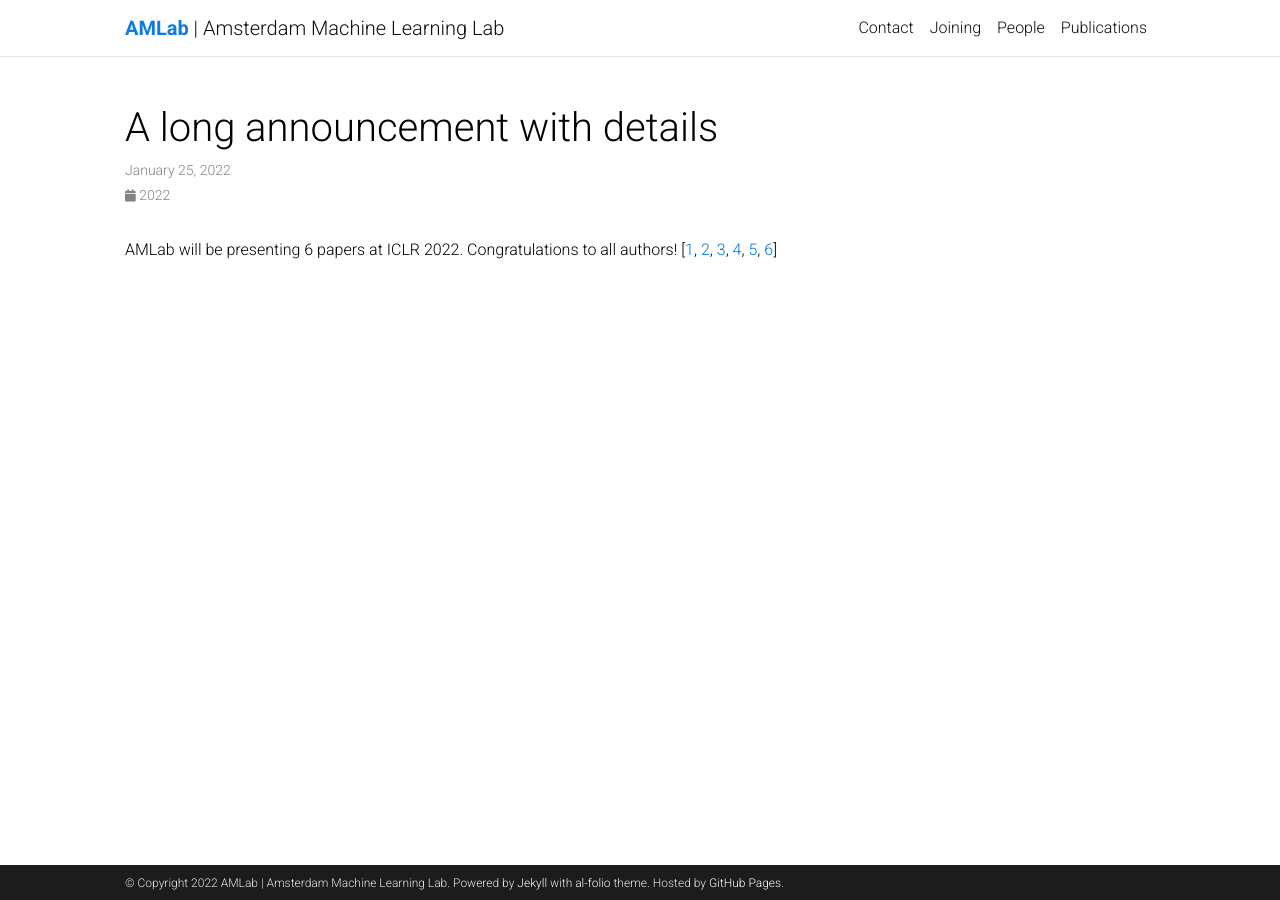
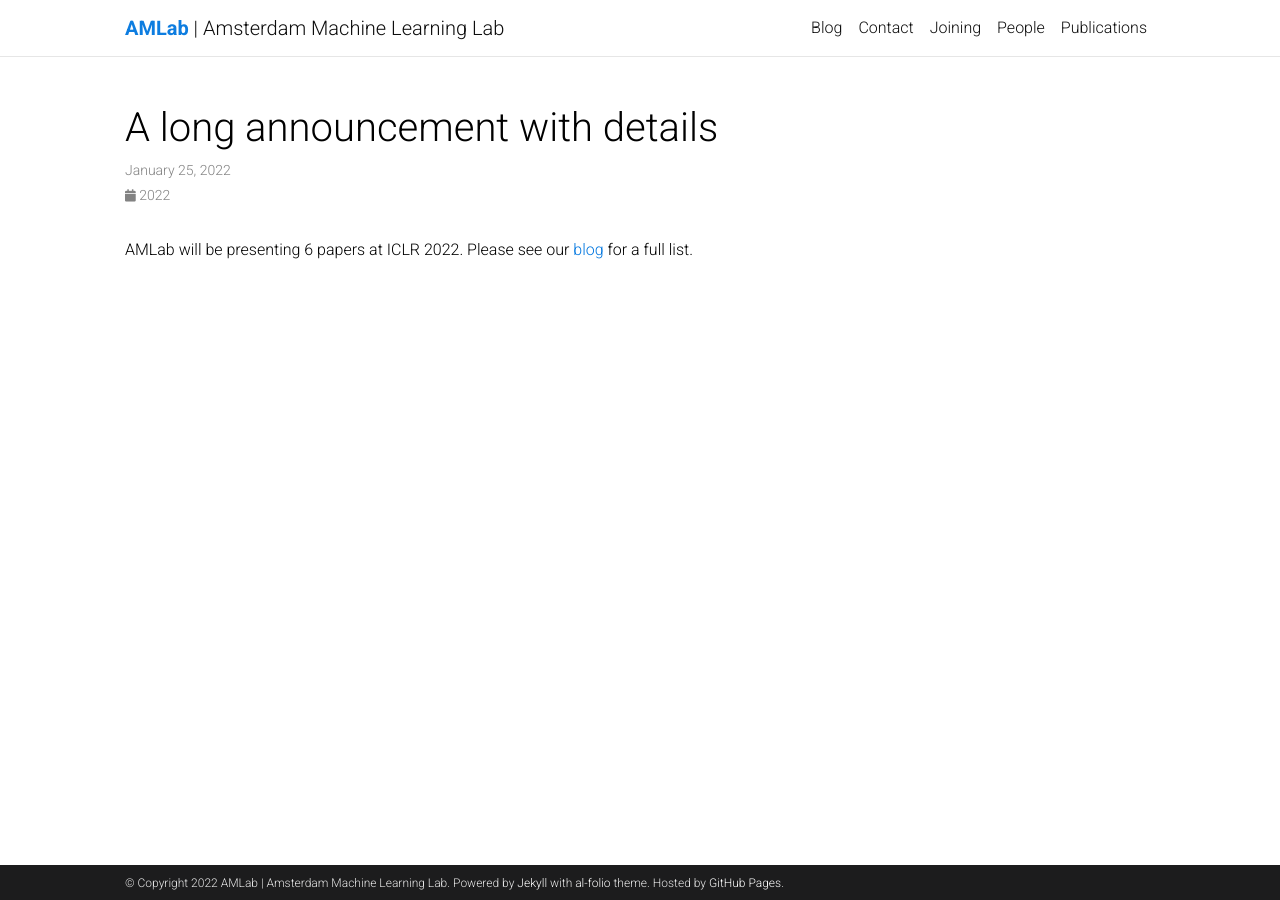
Before and after one commit to AMLab-Amsterdam/AMLab-Amsterdam.github.io, a Jekyll site: the page built from _news/220125_iclr.md, in a window 1280 px wide. Built offline with Jekyll 4.4.1, drawn with Linux system fonts in a browser that asks for light colours; comment, search, counter and statistics services are not loaded; a style sheet for code colours, icons or effects is not loaded.

Commit message:
enabled blog, added post for ICLR

```diff
--- a/_config.yml
+++ b/_config.yml
@@ -83,13 +83,13 @@
 # Blog
 # -----------------------------------------------------------------------------
 
-# blog_name: al-folio  # your blog must have a name for it to show up in the nav bar
-# blog_description: a simple whitespace theme for academics
-# permalink: /blog/:year/:title/
+blog_name: Blog  # your blog must have a name for it to show up in the nav bar
+blog_description: Amsterdam Machine Learning Lab, Informatics Institute, University of Amsterdam
+permalink: /blog/:year/:title/
 
-# # Pagination
-# pagination:
-#   enabled: true
+# Pagination
+pagination:
+  enabled: true
 
 # # Comments
 # disqus_shortname: al-folio # put your disqus shortname
--- a/_includes/header.html
+++ b/_includes/header.html
@@ -36,8 +36,8 @@
               {% if site.blog_name %}
               <!-- Blog -->
               <li class="nav-item {% if page.url contains 'blog' %}active{% endif %}">
-                <a class="nav-link" href="{{ '/blog/' | relative_url }}">blog
-                  {%- if page.title == "blog" -%}
+                <a class="nav-link" href="{{ '/blog/' | relative_url }}">Blog
+                  {%- if page.title == "Blog" -%}
                   <span class="sr-only">(current)</span>
                   {%- endif -%}
                 </a>
--- a/_news/220125_iclr.md
+++ b/_news/220125_iclr.md
@@ -5,10 +5,4 @@
 inline: true
 ---
 
-AMLab will be presenting 6 papers at ICLR 2022. Congratulations to all authors!
-[[1](https://openreview.net/forum?id=_xwr8gOBeV1),
- [2](https://openreview.net/forum?id=vSix3HPYKSU),
- [3](https://openreview.net/forum?id=H7HDG--DJF0),
- [4](https://openreview.net/forum?id=3jooF27-0Wy),
- [5](https://openreview.net/forum?id=8FhxBtXSl0),
- [6](https://openreview.net/forum?id=VPjw9KPWRSK)]
+AMLab will be presenting 6 papers at ICLR 2022. Please see our [blog](blog/2022/iclr/) for a full list.
--- a/blog/index.html
+++ b/blog/index.html
@@ -1,6 +1,6 @@
 ---
 layout: default
-title: blog
+title: Blog
 pagination:
   enabled: true
   collection: posts
@@ -15,11 +15,11 @@
 
 <div class="post">
 
-  <div class="header-bar">
+<!--   <div class="header-bar">
     <h1>{{ site.blog_name }}</h1>
     <h2>{{ site.blog_description }}</h2>
   </div>
-
+ -->
 
   <ul class="post-list">
     {% for post in paginator.posts %}
```
Also changed, not shown: _posts/2022-04-25-iclr.md (added, +36 -0 lines).
